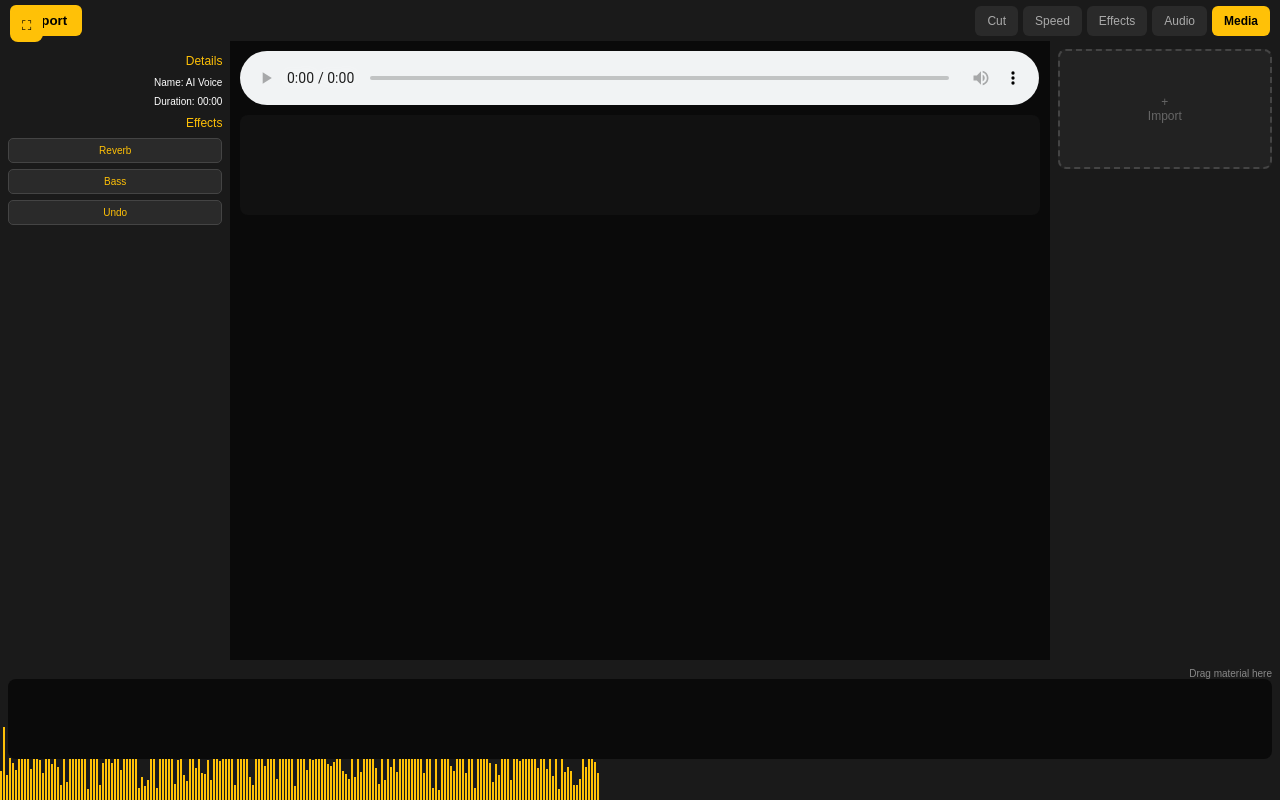
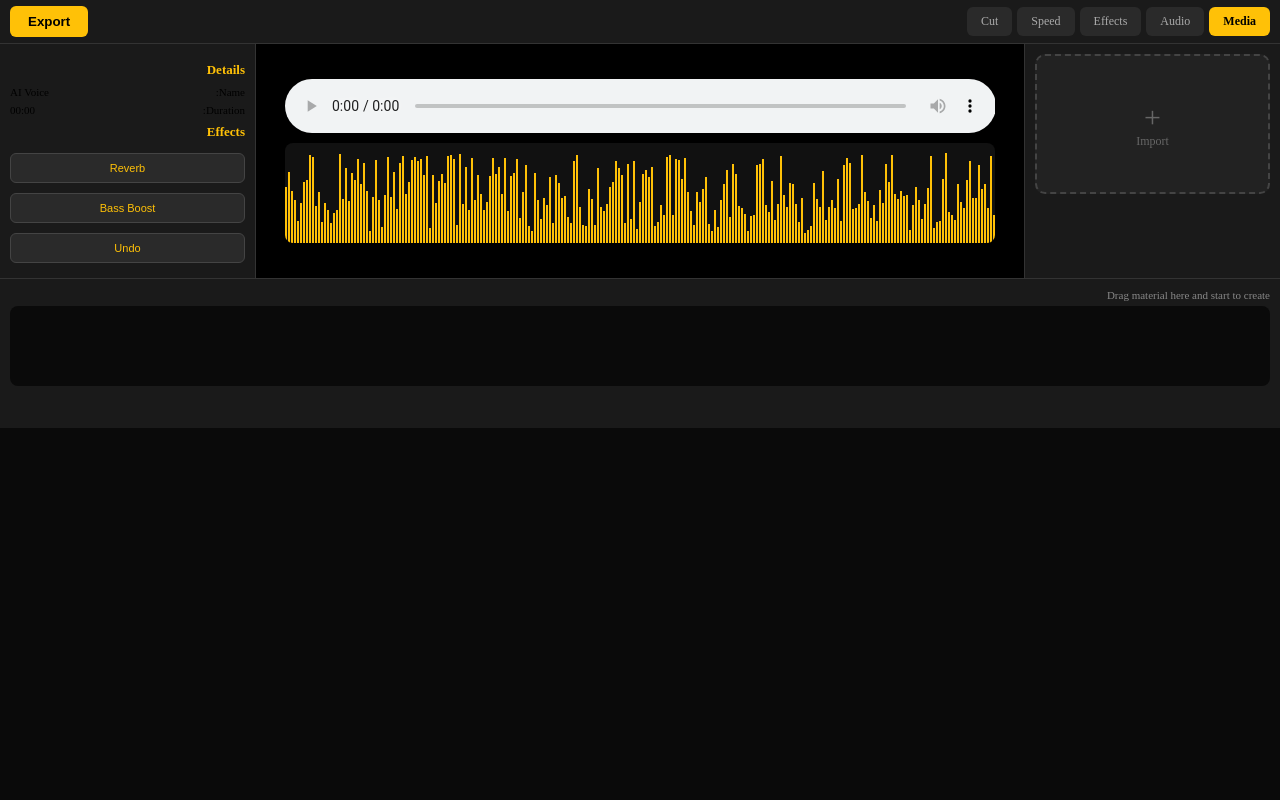
Before and after one commit to abdulkadirfarah921-cloud/ShadowKing-AI, a plain HTML site: page editor.html in a window 1280 px wide. Drawn offline with Linux system fonts and the light colour scheme.

Commit message:
Add files via upload

```diff
--- a/editor.html
+++ b/editor.html
@@ -6,48 +6,44 @@
 <title>محرر الصوت - Shadowking</title>
 <style>
   *{margin:0;padding:0;box-sizing:border-box}
-  body{background:#000;color:#fff;font-family:Arial;height:100vh;display:flex;flex-direction:column;overflow:hidden}
+  html,body{height:100%;width:100%;overflow:hidden;background:#000}
 
-  /* الوضع العمودي */
-.topbar{display:flex;justify-content:space-between;align-items:center;padding:8px;background:#1a1a1a}
+  /* خدعة: نلف الصفحة كلها 90 درجة لو الموبايل بالطول */
+  #wrapper{width:100vh;height:100vw;transform-origin:top left;position:absolute;top:100%;left:0;transform:rotate(-90deg);background:#0a0a0a}
+
+  /* لما يكون عرض نخليه طبيعي */
+  @media (orientation: landscape) {
+    #wrapper{width:100vw;height:100vh;transform:rotate(0deg);top:0}
+  }
+
+ .topbar{display:flex;justify-content:space-between;align-items:center;padding:6px 10px;background:#1a1a1a;border-bottom:1px solid #333}
  .tabs{display:flex;gap:5px;overflow-x:auto;flex:1}
-.tab{padding:8px 12px;border-radius:6px;font-size:12px;color:#aaa;background:#2a2a2a;white-space:nowrap}
+ .tab{padding:7px 14px;border-radius:6px;font-size:12px;color:#aaa;background:#2a2a2a;white-space:nowrap}
  .tab.active{background:#FFC107;color:#000;font-weight:bold}
-.export-btn{background:#FFC107;color:#000;border:none;padding:8px 15px;border-radius:6px;font-weight:bold}
+ .export-btn{background:#FFC107;color:#000;border:none;padding:8px 18px;border-radius:6px;font-weight:bold;cursor:pointer}
 
  .content{display:flex;flex:1}
-.left,.right{display:none} /* نخفيهم في الموبايل */
-.center{width:100%;padding:10px;display:flex;flex-direction:column}
-  #player{width:100%}
-  #waveform{width:100%;height:100px;background:#111;border-radius:8px;margin-top:10px}
+ .left{width:20%;background:#1a1a1a;padding:10px;border-left:1px solid #333;display:flex;flex-direction:column}
+ .center{width:60%;background:#000;padding:10px;display:flex;flex-direction:column;justify-content:center;align-items:center}
+ .right{width:20%;background:#1a1a1a;padding:10px;border-right:1px solid #333;overflow-y:auto}
 
-.timeline{height:120px;background:#1a1a1a;padding:8px}
-.timeline-track{height:60px;background:#0a0a0a;border-radius:8px;position:relative}
-.clip{background:linear-gradient(90deg,#FFC107,#FFA000);border-radius:6px;color:#000;font-weight:bold;font-size:10px;padding:5px}
+ .import-box{width:100%;height:140px;border:2px dashed #444;border-radius:10px;display:flex;flex-direction:column;justify-content:center;align-items:center;color:#666;background:#222;cursor:pointer;font-size:12px}
+  #player{width:95%}
+  #waveform{width:95%;height:100px;background:#111;border-radius:8px;margin-top:10px;position:relative;overflow:hidden}
 
-  /* الوضع العرضي 16:9 */
-@media (orientation: landscape) {
-  body{background:#0a0a0a}
- .topbar{padding:5px 10px}
- .left{display:flex;width:18%;background:#1a1a1a;padding:8px;flex-direction:column}
- .right{display:flex;width:18%;background:#1a1a1a;padding:8px;flex-direction:column;overflow-y:auto}
- .center{width:64%}
- .timeline{height:140px}
- .timeline-track{height:80px}
- .import-box{height:120px;border:2px dashed #444;border-radius:8px;display:flex;flex-direction:column;justify-content:center;align-items:center;color:#666;background:#222;font-size:12px}
- .detail-title{color:#FFC107;font-size:12px;margin:5px 0}
- .detail-row{font-size:10px;margin:4px 0}
- .effect-btn{background:#2a2a2a;color:#FFC107;border:1px solid #444;padding:6px;border-radius:5px;margin:3px 0;width:100%;font-size:10px}
-}
+ .timeline{height:150px;background:#1a1a1a;border-top:1px solid #333;padding:10px}
+ .timeline-header{font-size:11px;color:#888}
+ .timeline-track{height:80px;background:#0a0a0a;border-radius:8px;position:relative;margin-top:5px;overflow-x:auto}
+ .clip{position:absolute;height:90%;top:5%;min-width:140px;background:linear-gradient(90deg,#FFC107,#FFA000);border-radius:6px;color:#000;font-weight:bold;font-size:11px;display:flex;align-items:center;justify-content:center;padding:0 5px}
 
-  /* زر تكبير ملئ الشاشة */
-.fullscreen-btn{position:absolute;top:10px;left:10px;background:#FFC107;color:#000;border:none;padding:8px 12px;border-radius:8px;z-index:999}
+ .detail-title{color:#FFC107;font-size:13px;margin:8px 0;font-weight:bold}
+ .detail-row{display:flex;justify-content:space-between;margin:6px 0;font-size:11px}
+ .effect-btn{background:#2a2a2a;color:#FFC107;border:1px solid #444;padding:8px;border-radius:6px;margin:5px 0;width:100%;font-size:11px;cursor:pointer}
 </style>
 </head>
 <body>
 
-<button class="fullscreen-btn" onclick="toggleFullscreen()">⛶</button>
-
+<div id="wrapper">
   <div class="topbar">
     <div class="tabs">
       <div class="tab active">Media</div>
@@ -60,60 +56,57 @@
   </div>
 
   <div class="content">
-  <!-- يسار يظهر فقط بالعرض -->
     <div class="left">
       <div class="import-box" onclick="document.getElementById('file2').click()">
-      <div>+</div><div>Import</div>
+        <div style="font-size:30px">+</div><div>Import</div>
         <input type="file" id="file2" accept="audio/*" style="display:none" onchange="addClip(this.files[0].name)">
       </div>
     </div>
 
-  <!-- الوسط -->
     <div class="center">
       <audio id="player" controls></audio>
       <div id="waveform"></div>
     </div>
 
-  <!-- يمين يظهر فقط بالعرض -->
     <div class="right">
       <div class="detail-title">Details</div>
-    <div class="detail-row">Name: <span id="name">AI Voice</span></div>
-    <div class="detail-row">Duration: <span id="dur">00:00</span></div>
+      <div class="detail-row"><span>Name:</span><span id="name">AI Voice</span></div>
+      <div class="detail-row"><span>Duration:</span><span id="dur">00:00</span></div>
       <div class="detail-title">Effects</div>
       <button class="effect-btn" onclick="applyEffect('reverb')">Reverb</button>
-    <button class="effect-btn" onclick="applyEffect('bass')">Bass</button>
+      <button class="effect-btn" onclick="applyEffect('bass')">Bass Boost</button>
       <button class="effect-btn" onclick="undo()">Undo</button>
     </div>
   </div>
 
   <div class="timeline">
-  <div style="font-size:10px;color:#888">Drag material here</div>
+    <div class="timeline-header">Drag material here and start to create</div>
     <div class="timeline-track" id="track"></div>
+  </div>
 </div>
 
 <script>
 let history = [];
 
 window.onload = function(){
-  if(localStorage.getItem('audioType')=='ai'){
-    addClip('AI Voice');
+  // محاولة اجبار ملئ الشاشة
+  document.documentElement.requestFullscreen().catch(()=>{});
+  if(screen.orientation && screen.orientation.lock){
+    screen.orientation.lock('landscape').catch(()=>{});
   }
-  if(localStorage.getItem('audioType')=='import'){
+
+  const type = localStorage.getItem('audioType');
+  if(type == 'ai'){ addClip('AI Voice'); }
+  if(type == 'import'){
     document.getElementById('name').innerText = localStorage.getItem('audioName');
     document.getElementById('player').src = localStorage.getItem('audioData');
     addClip(localStorage.getItem('audioName'));
   }
   drawWave();
-}
 
-// ملئ الشاشة
-function toggleFullscreen(){
-  if(!document.fullscreenElement){
-    document.documentElement.requestFullscreen();
-    screen.orientation.lock('landscape'); // يجبر الشاشة تلف
-  } else {
-    document.exitFullscreen();
-    screen.orientation.unlock();
+  document.getElementById('player').onloadedmetadata = function(){
+    let s = Math.floor(this.duration);
+    document.getElementById('dur').innerText = `00:${s<10?'0':''}${s}`;
   }
 }
 
@@ -122,7 +115,7 @@ function addClip(name){
   const track = document.getElementById('track');
   const clip = document.createElement('div');
   clip.className = 'clip';
-  clip.style = `position:absolute;left:${track.children.length*120}px;width:120px;height:90%`;
+  clip.style.left = track.children.length * 150 + 'px';
   clip.innerText = name;
   track.appendChild(clip);
 }
@@ -130,16 +123,21 @@ function addClip(name){
 function applyEffect(e){ alert(e + ' مفعل'); }
 function saveState(){ history.push(document.getElementById('track').innerHTML); }
 function undo(){ if(history.length>0) document.getElementById('track').innerHTML = history.pop(); }
-function cutClip(){ alert('قص'); }
-function exportFile(){ alert('تم التصدير'); }
+function cutClip(){ alert('اسحب لقص'); }
+function exportFile(){ alert('تم التصدير الى:\n/storage/emulated/0/مجلد اصوات مصنوعة باستخدام SHADOWKING AI'); }
 
 function drawWave(){
   const w = document.getElementById('waveform');
-  for(let i=0;i<200;i++){
+  for(let i=0;i<250;i++){
     let bar = document.createElement('div');
     bar.style = `position:absolute;bottom:0;width:2px;height:${Math.random()*80+10}px;background:#FFC107;left:${i*3}px`;
     w.appendChild(bar);
   }
+  setInterval(()=>{
+    document.querySelectorAll('#waveform div').forEach(bar=>{
+      bar.style.height = Math.random()*80 + 10 + 'px';
+    });
+  }, 120);
 }
 </script>
 </body>
```
Lines whose indentation alone changed are shown as unchanged.
